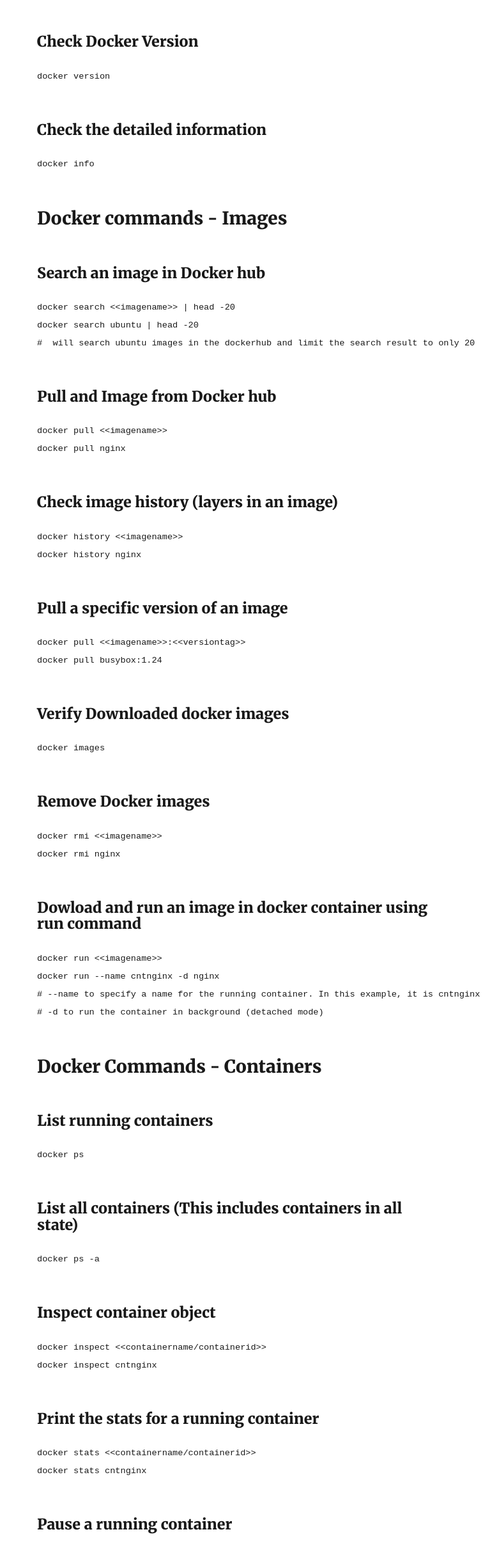
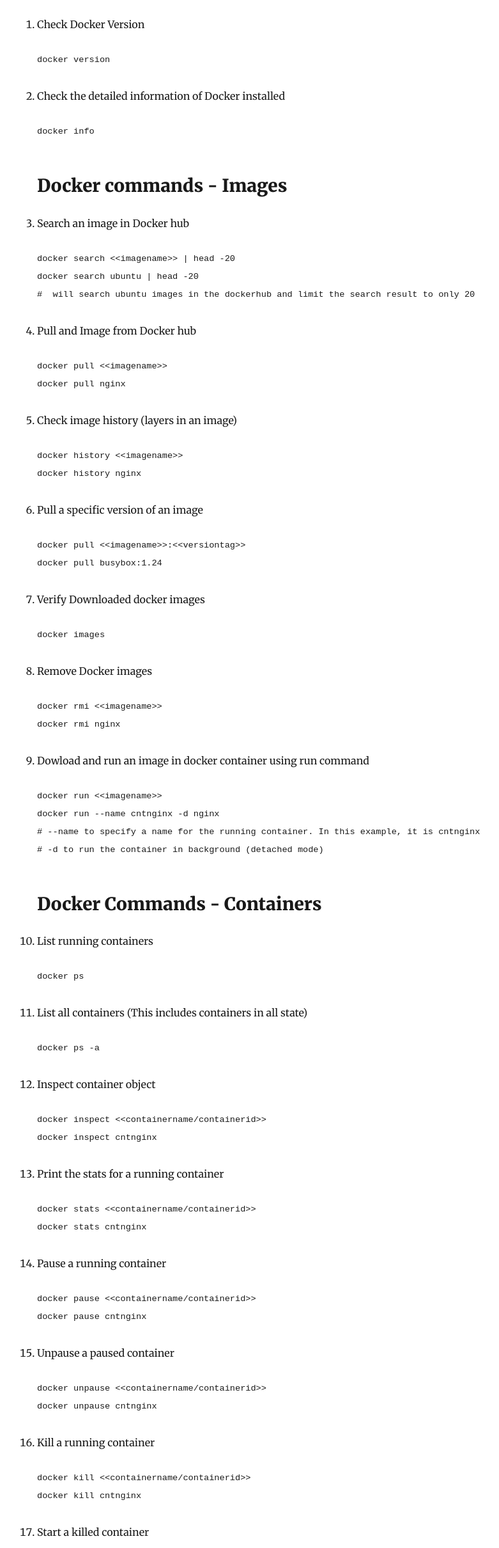
Before and after one commit to mechdeveloper/blog, a Gatsby site: page /2019-12-28-docker-commands/ in a window 1280 px wide. Shown: the part 315-2735 px from the top of the page at 64% size, without its empty margins (267-1048 px from the left). Built offline with nearby package versions, Linux system fonts and the light colour scheme; Gatsby itself is replaced by a stand-in of ours; some packages are replaced by stand-ins of ours; code samples lack their colours.

Commit message:
Update Blog “2019-12-28-docker-commands”

````diff
--- a/content/blog/2019-12-28-docker-commands.md
+++ b/content/blog/2019-12-28-docker-commands.md
@@ -5,47 +5,47 @@ description: List of common docker commands
 ---
 # Docker Commands
 
-### Check Docker Version
+1. Check Docker Version
 ```bash
 docker version
 ```
-### Check the detailed information
+2. Check the detailed information of Docker installed
 ```
 docker info
 ```
 
 ## Docker commands - Images
-### Search an image in Docker hub
+3. Search an image in Docker hub
 ```
 docker search <<imagename>> | head -20
 docker search ubuntu | head -20
 #  will search ubuntu images in the dockerhub and limit the search result to only 20
 ```
-### Pull and Image from Docker hub
+4. Pull and Image from Docker hub
 ```
 docker pull <<imagename>>
 docker pull nginx
 ```
-### Check image history (layers in an image)
+5. Check image history (layers in an image)
 ```
 docker history <<imagename>>
 docker history nginx
 ```
-### Pull a specific version of an image
+6. Pull a specific version of an image
 ```
 docker pull <<imagename>>:<<versiontag>>
 docker pull busybox:1.24
 ```
-### Verify Downloaded docker images
+7. Verify Downloaded docker images
 ```
 docker images
 ```
-### Remove Docker images
+8. Remove Docker images
 ```
 docker rmi <<imagename>>
 docker rmi nginx
 ```
-### Dowload and run an image in docker container using run command
+9. Dowload and run an image in docker container using run command
 ```
 docker run <<imagename>>
 docker run --name cntnginx -d nginx
@@ -54,65 +54,65 @@ docker run --name cntnginx -d nginx
 ```
 
 ## Docker Commands - Containers
-### List running containers
+10. List running containers
 ```
 docker ps
 ```
-### List all containers (This includes containers in all state)
+11. List all containers (This includes containers in all state)
 ```
 docker ps -a
 ```
-### Inspect container object
+12. Inspect container object
 ```
 docker inspect <<containername/containerid>>
 docker inspect cntnginx
 ```
-### Print the stats for a running container
+13. Print the stats for a running container
 ```
 docker stats <<containername/containerid>>
 docker stats cntnginx
 ```
-### Pause a running container
+14. Pause a running container
 ```
 docker pause <<containername/containerid>>
 docker pause cntnginx
 ```
-### Unpause a paused container
+15. Unpause a paused container
 ```
 docker unpause <<containername/containerid>>
 docker unpause cntnginx
 ```
-### Kill a running container
+16. Kill a running container
 ```
 docker kill <<containername/containerid>>
 docker kill cntnginx
 ```
-### Start a killed container
+17. Start a killed container
 ```
 docker start <<containername/containerid>>
 docker start cntnginx
 ```
-### Stop a running container
+18. Stop a running container
 ```
 docker stop <<containername/containerid>>
 docker stop cntnginx
 ```
-### Delete a container
+19. Delete a container
 ```
 docker rm <<containername/containerid>>
 docker rm cntnginx
 ```
-### To remove all stopped containers
+20. To remove all stopped containers
 ```
 docker container prune
 ```
-### Export a container as an image (.tar file)
+21. Export a container as an image (.tar file)
 ```
 docker export <<containername/contianerid>> > <<filename>>.tar
 docker run --name newnginxcontainer -d nginx
 docker export newnginxcontainer > test.tar
 ```
-### Import an exported container image (.tar file)
+22. Import an exported container image (.tar file)
 ```
 docker import <<remoteurl/imagename.tar>>
 docker import test.tar
````
